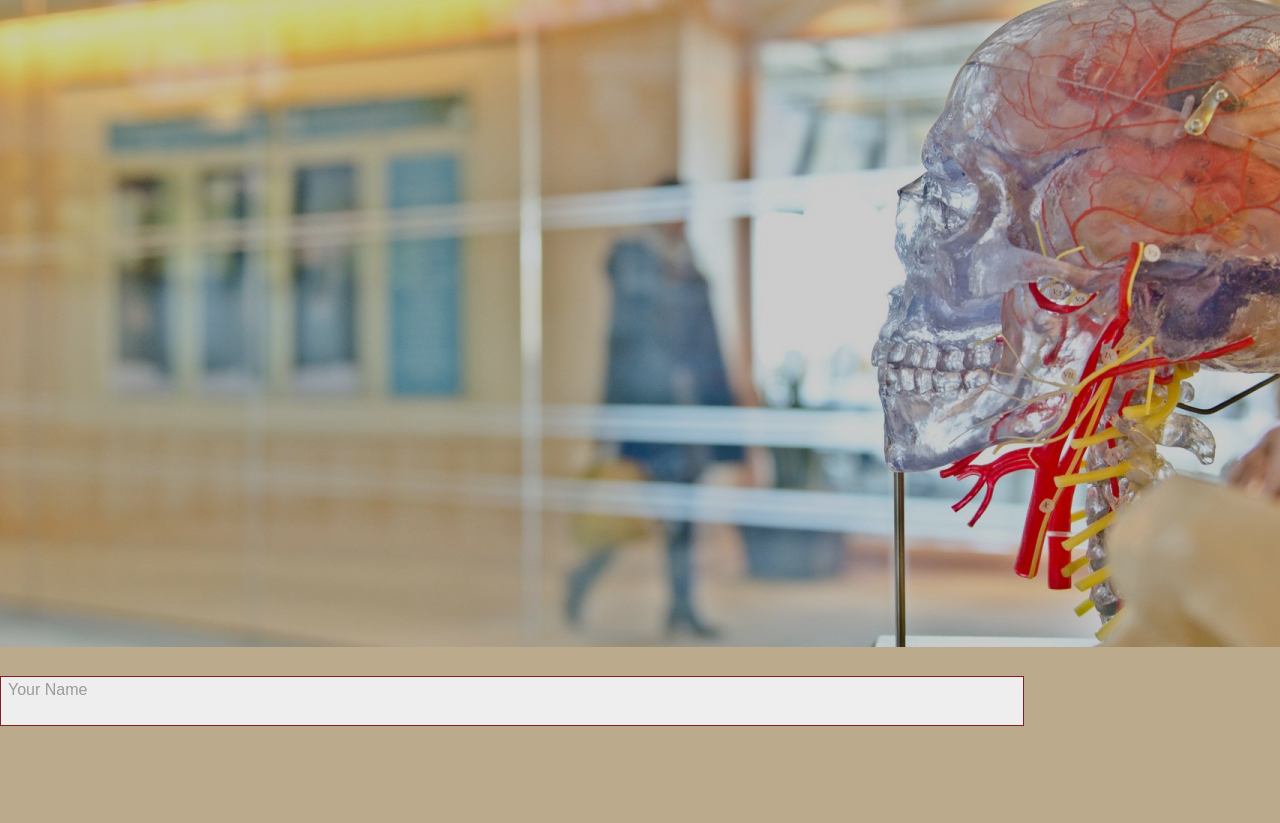
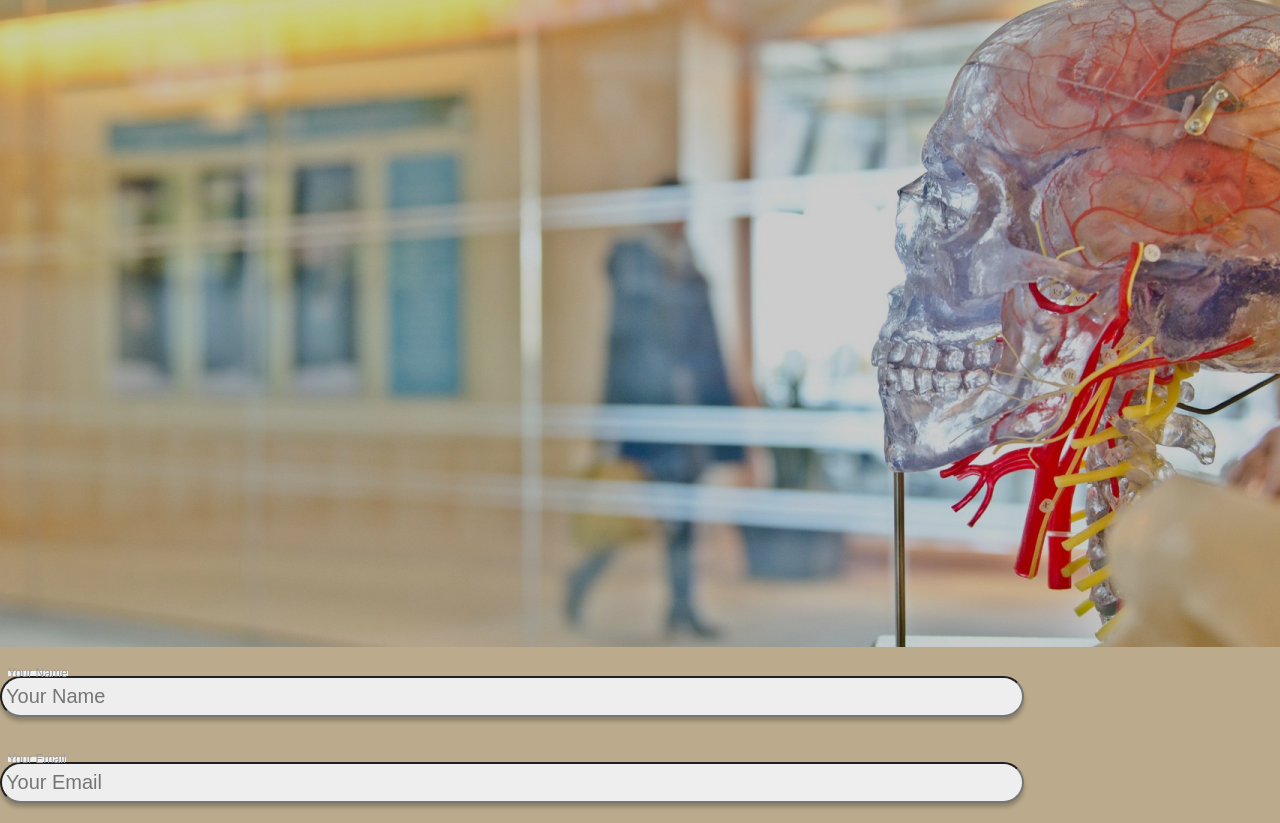
Before and after one commit to natnoppol/Semester-Project-1, a plain HTML site: page Contact.html in a window 1280 px wide. Shown: the part 90-913 px from the top of the page. Before the commit the page ends 832 px from the top, so only its background shows below. Drawn offline with Linux system fonts and the light colour scheme.

Commit message:
add some
add some

```diff
--- a/Contact.html
+++ b/Contact.html
@@ -29,16 +29,16 @@
           <label for="full-name" class="form-label">Your Name</label>
         </div>
 
-        <!-- <div class="form-group">
+        <div class="form-group">
           <input type="email" id="email" class="form-field" placeholder="Your Email" pattern="[a-z0-9._%+-]+@[a-z0-9.-]+\.[a-z]{2,}$" required>
           <label for="email" class="form-label">Your Email</label>
         </div>
 
-        <div class="form-group">
+        <!-- <div class="form-group">
           <textarea id="message" class="form-field" placeholder="Your Message" rows="6" required></textarea>
           <label for="message" class="form-label">Your Message</label>
-        </div> -->
-
+        </div>
+         -->
       </form>
 
 </body>
--- a/src/contact_style.css
+++ b/src/contact_style.css
@@ -18,35 +18,34 @@
   }
 
   .form-field {
-    font-family: inherit;
     width: 100%;
-    font-size: 16px;
+    font-size: 20px;
     padding: 7px 4px;
     background: transparent;
     transition: border-color 0.2s;
-    box-sizing: border-box;
     width: 100%;
     margin: 0 0 1em 0;
-    border: 1px solid #8b1c20;
+    border-radius: 25px;
+    box-shadow: 0px 4px 4px 0px rgba(0, 0, 0, 0.25);
     background: #eeeeee;
     resize: none;
     outline: none;
   }
 
-  input[type="text"],
+  /* input[type="text"],
   input[type="email"] {
       height: calc(3em + 2px);
-  }
+  } */
 
-  .form-field::placeholder {
+  /* .form-field::placeholder {
     color: transparent;
-  }
+  } */
 
-  .form-field:placeholder-shown ~ .form-label {
+  /* .form-field:placeholder-shown ~ .form-label {
     font-size: 16px;
     cursor: text;
     top: 20px;
-  }
+  } */
 
   label,
   .form-field:focus ~ .form-label {
```
